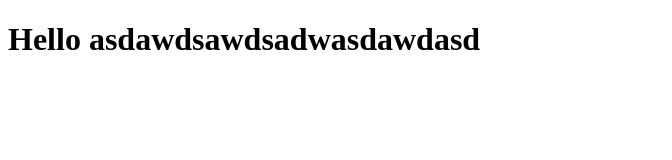
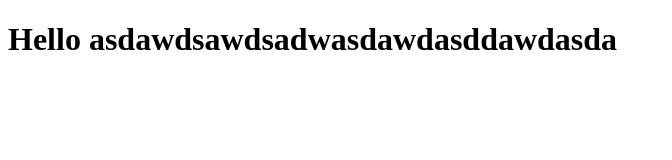
Before and after one commit to Agung-D-Cahyo/adc-test, a plain HTML site: page index.html in a window 1280 px wide. Shown: the whole page, without its empty margins (0-672 px from the left). Drawn offline with Linux system fonts and the light colour scheme.

Commit message:
awdasdawdad

```diff
--- a/index.html
+++ b/index.html
@@ -8,7 +8,7 @@
 </head>
 
 <body>
-    <h1>Hello asdawdsawdsadwasdawdasd</h1>
+    <h1>Hello asdawdsawdsadwasdawdasddawdasda</h1>
 </body>
 
 </html>
```
